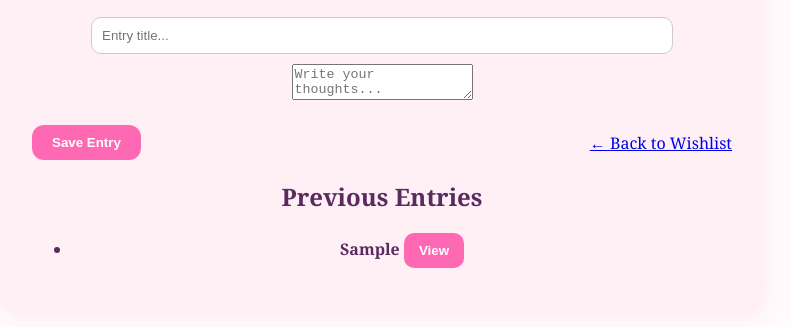
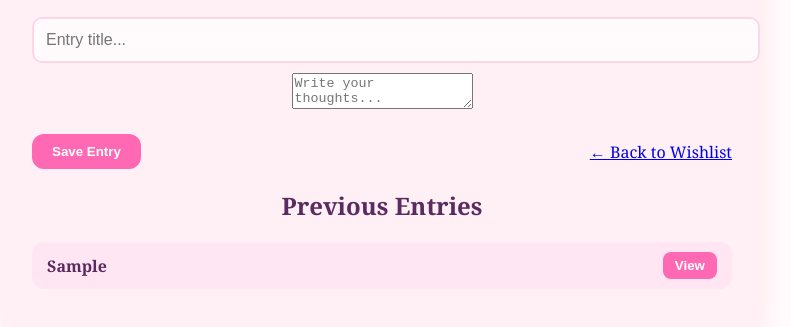
Before and after one commit to Aryaveer667766/my-babys-place, a plain HTML site: page journal.html in a window 1280 px wide. Both pictures are taken after typing "Sample", "Sample" into the empty fields and a click on the button "Save Entry". Shown: the part 147-474 px from the top of the page, without its empty margins (258-1049 px from the left). Drawn offline with Linux system fonts and the light colour scheme.

Commit message:
Update style.css

```diff
--- a/style.css
+++ b/style.css
@@ -169,3 +169,42 @@ textarea#journalEntry {
   font-weight: bold;
   color: #c2185b;
 }
+input#entryTitle {
+  width: 100%;
+  padding: 12px;
+  font-size: 1rem;
+  margin-bottom: 10px;
+  border-radius: 10px;
+  border: 2px solid #ffd6e7;
+  background: #fffafc;
+}
+
+.entry-list {
+  list-style: none;
+  padding: 0;
+  margin-top: 15px;
+  text-align: left;
+}
+
+.entry-list li {
+  background: #ffe6f2;
+  padding: 10px 15px;
+  border-radius: 12px;
+  margin-bottom: 10px;
+  display: flex;
+  justify-content: space-between;
+  align-items: center;
+}
+
+.entry-list button {
+  background: #ff69b4;
+  color: white;
+  border: none;
+  padding: 6px 12px;
+  border-radius: 8px;
+  cursor: pointer;
+}
+
+.entry-list button:hover {
+  background: #ff1493;
+}
```
